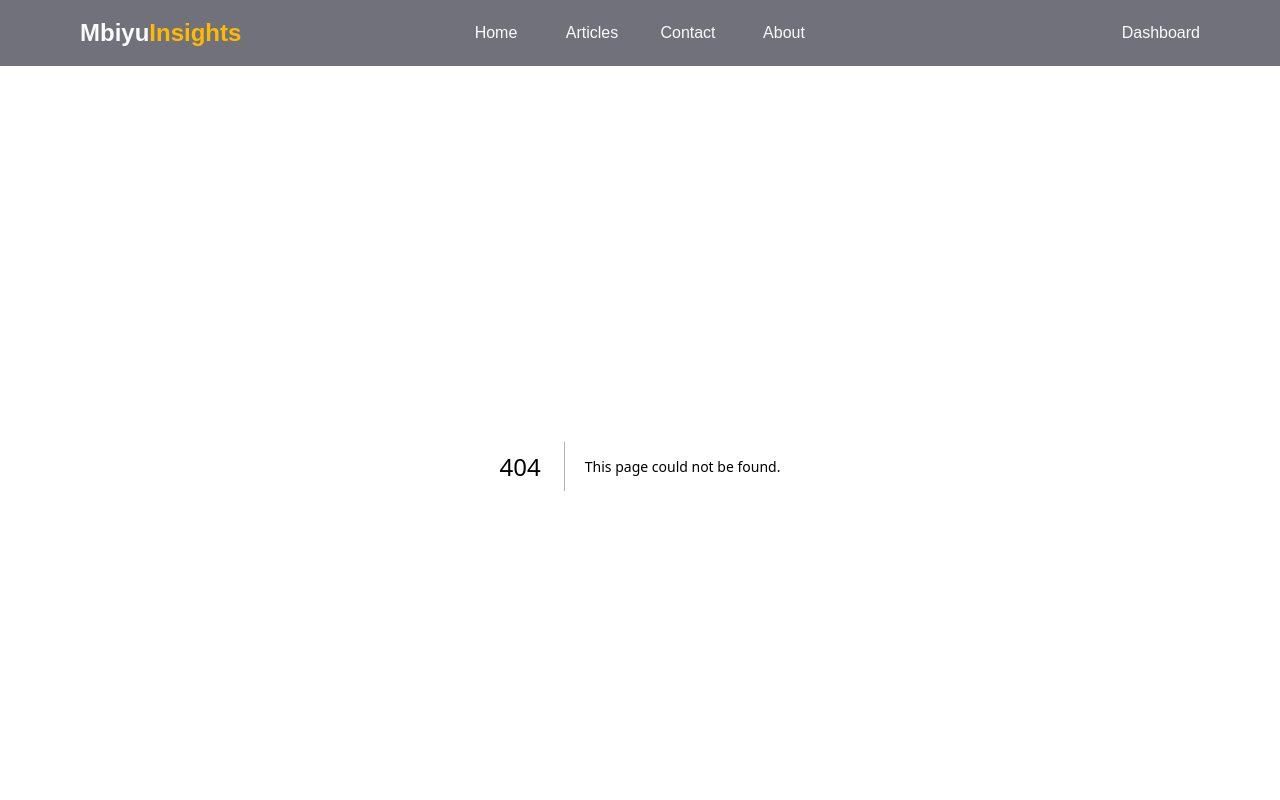
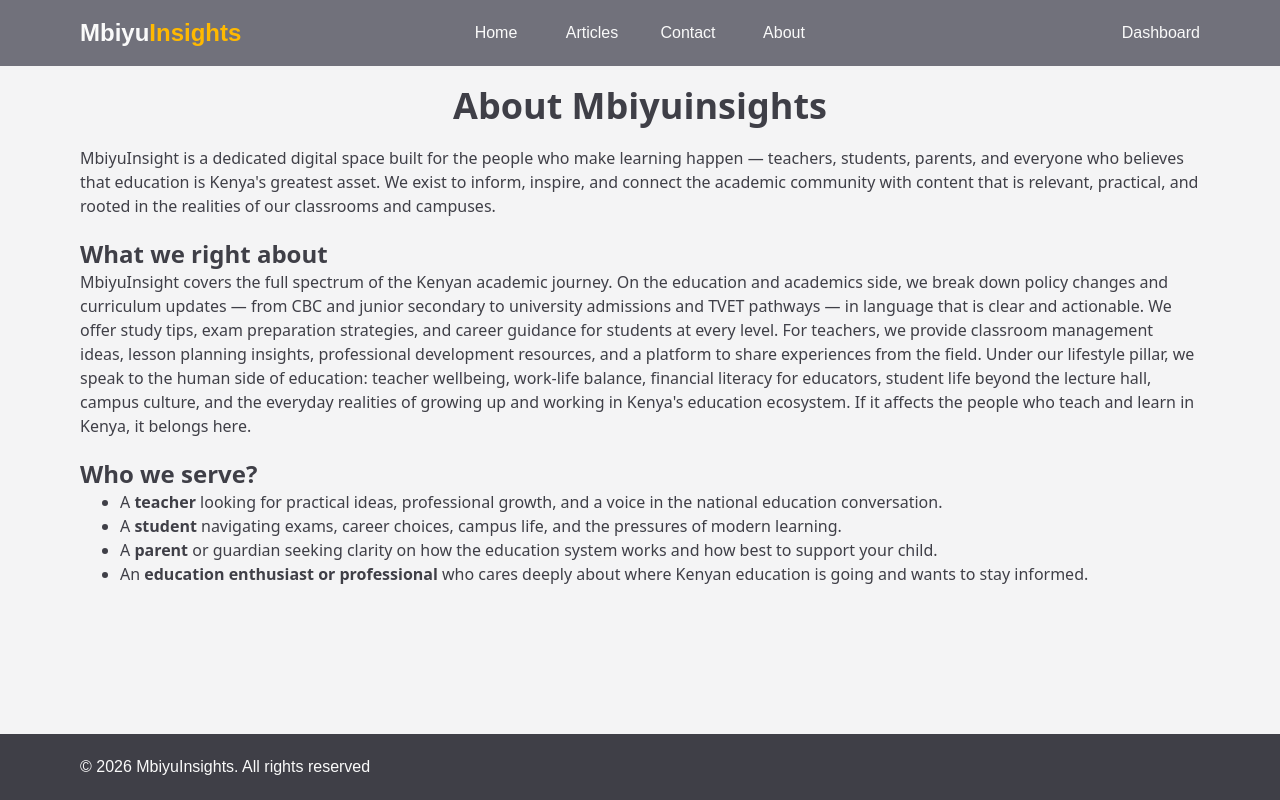
Before and after one commit to petermbiyu/mbiyuinsights-blog, a Next.js app: page /about in a window 1280 px wide. Before the commit this address had no page. Shown: the top 800 px of the page. Built offline with nearby package versions, Linux system fonts and the light colour scheme.

Commit message:
frontend

```diff
--- /dev/null
+++ b/app/about/page.tsx
@@ -0,0 +1,57 @@
+const About = () => {
+  return (
+    <div>
+      <h1 className="text-2xl md:text-3xl lg:text-4xl font-bold text-zinc-700 text-center my-5">
+        About Mbiyuinsights
+      </h1>
+      <div className="text-zinc-700 letter-spacing-1 ">
+        <p className="">
+          MbiyuInsight is a dedicated digital space built for the people who
+          make learning happen — teachers, students, parents, and everyone who
+          believes that education is Kenya's greatest asset. We exist to inform,
+          inspire, and connect the academic community with content that is
+          relevant, practical, and rooted in the realities of our classrooms and
+          campuses.
+        </p>
+        <h2 className="text-2xl font-bold mt-5">What we right about</h2>
+        <p>
+          MbiyuInsight covers the full spectrum of the Kenyan academic journey.
+          On the education and academics side, we break down policy changes and
+          curriculum updates — from CBC and junior secondary to university
+          admissions and TVET pathways — in language that is clear and
+          actionable. We offer study tips, exam preparation strategies, and
+          career guidance for students at every level. For teachers, we provide
+          classroom management ideas, lesson planning insights, professional
+          development resources, and a platform to share experiences from the
+          field. Under our lifestyle pillar, we speak to the human side of
+          education: teacher wellbeing, work-life balance, financial literacy
+          for educators, student life beyond the lecture hall, campus culture,
+          and the everyday realities of growing up and working in Kenya's
+          education ecosystem. If it affects the people who teach and learn in
+          Kenya, it belongs here.
+        </p>
+        <h2 className="text-2xl font-bold mt-5">Who we serve?</h2>
+        <ul className="list-disc ml-10">
+          <li>
+            A <b>teacher</b> looking for practical ideas, professional growth,
+            and a voice in the national education conversation.
+          </li>
+          <li>
+            A <b>student</b> navigating exams, career choices, campus life, and
+            the pressures of modern learning.
+          </li>
+          <li>
+            A <b>parent</b> or guardian seeking clarity on how the education
+            system works and how best to support your child.
+          </li>
+          <li>
+            An <b>education enthusiast or professional</b> who cares deeply
+            about where Kenyan education is going and wants to stay informed.
+          </li>
+        </ul>
+      </div>
+    </div>
+  );
+};
+
+export default About;
--- a/app/articles/page.tsx
+++ b/app/articles/page.tsx
@@ -1,14 +1,47 @@
+"use client";
 import { blog_data } from "@/public/assets/assets";
 import { FaArrowRight } from "react-icons/fa";
 import Image from "next/image";
 import Link from "next/link";
+import { useState } from "react";
 const Articles = () => {
+  const [active, setActive] = useState(true);
   return (
     <div>
       <div className="mt-5">
-        <h1 className="text-3xl md:text-4xl font-bold text-center text-zinc-800 mb-5">
-          All Posts
-        </h1>
+        <span className="flex flex-row justify-center max-w-max items-center mx-auto gap-1  text-xl md:text-2xl font-semibold text-center text-zinc-800 mb-5">
+          <Link
+            href={"#"}
+            style={{ padding: "4px 12px", width: "5rem" }}
+            className={
+              active
+                ? "border-b-2 border-amber-500 text-amber-500"
+                : "text-zinc-600 px-4 py-2"
+            }
+          >
+            All
+          </Link>
+          <Link
+            href={"#"}
+            className={
+              !active
+                ? "px-3 py-1 text-amber-600"
+                : " text-zinc-500 border-b-2 border-zinc-500 px-3 py-1"
+            }
+          >
+            Academic
+          </Link>
+          <Link
+            href={"#"}
+            className={
+              !active
+                ? "px-3 py-1 text-amber-600"
+                : "text-zinc-500 border-b-2 border-zinc-500 px-3 py-1"
+            }
+          >
+            Lifestyle
+          </Link>
+        </span>
         <div className="flex gap-5 flex-wrap  items-stretch justify-evenly">
           {blog_data.map((post, index) => (
             <div
--- a/app/contact/page.tsx
+++ b/app/contact/page.tsx
@@ -9,18 +9,17 @@ import {
 const Contact = () => {
   return (
     <div>
-      <h1 className="text-center text-3xl md:text-4xl font-bold my-5 text-zinc-700">
-        Contact
-      </h1>
-      <div className="flex flex-col md:flex-row px-2">
-        <div className="w-full md:w-1/2">
-          <h2 className="text-3xl font-bold">Want to reach us?</h2>
-          <p className="text-xl mt-5 font-light">
-            Use our email or leave a message on the contact form. You can also
-            reach us through a social media handles.
-          </p>
+      <div className="flex flex-col gap-2 md:gap-6 lg:gap-10  mt-[5%] md:flex-row px-2">
+        <div className="w-full flex flex-col justify-between items-stretch md:w-1/2">
+          <div>
+            <h2 className="text-3xl font-bold">Want to reach us?</h2>
+            <p className="text-xl mt-5 font-light">
+              Leave a message on the contact form. You can also reach us through
+              a social media handles.
+            </p>
+          </div>
 
-          <div className="flex flex-row space-x-2 mt-10 mx-auto">
+          <div className="flex flex-row items-start w-full space-x-2 mt-10 mx-auto">
             <Link
               href={"#"}
               className="border p-3 rounded-full hover:bg-zinc-700 hover:text-zinc-50 transition-all duration-300 ease-in-out"
@@ -48,23 +47,35 @@ const Contact = () => {
           </div>
         </div>
         <div className="w-full md:w-1/2">
+          <h2 className="text-3xl font-bold">Send us a message</h2>
           <form>
             <div>
-              <label htmlFor="username">Name</label>
-              <input type="text" placeholder="Enter name..." name="username" />
+              <input
+                type="text"
+                placeholder="Enter your name..."
+                name="username"
+                className="outline-none border-b-2 border-zinc-700 w-full md:w-6/8 py-2"
+              />
             </div>
-            <div>
-              <label htmlFor="email">Email</label>
+            <div className="mt-5">
               <input
                 type="email"
-                placeholder="Enter email..."
+                placeholder="Enter your email..."
                 name="username"
+                className="outline-none border-b-2 border-zinc-700 w-full md:w-6/8 py-2"
               />
             </div>
-            <div>
-              <label htmlFor="message">Message</label>
-              <textarea name="message" rows={5}></textarea>
+            <div className="mt-5">
+              <textarea
+                name="message"
+                placeholder="Enter your message..."
+                rows={1}
+                className="h-auto min-h-[31h] max-h-40 overflow-y-hidden field-sizing-content resize-none outline-none border-b-2 border-zinc-700 w-full md:w-6/8 py-2"
+              ></textarea>
             </div>
+            <button className="px-6 py-3 mt-5 bg-zinc-700 text-zinc-50 font-semibold rounded-b-sm hover:bg-zinc-500 transition-all duration-300 ease-in-out">
+              Submit
+            </button>
           </form>
         </div>
       </div>
```
